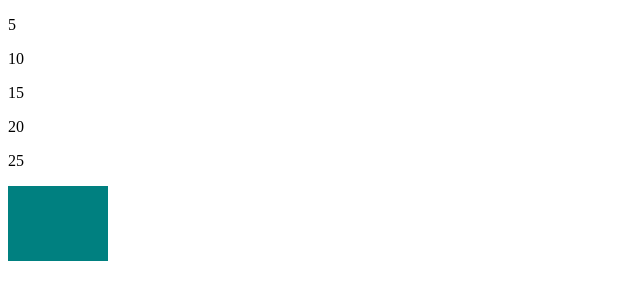
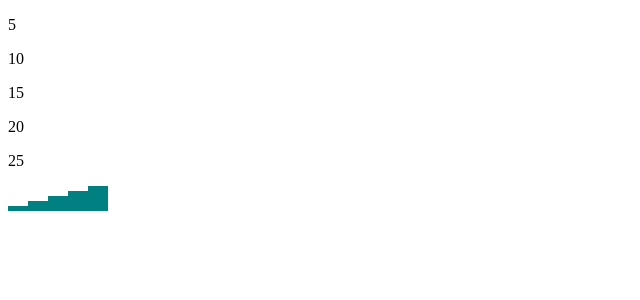
Before and after one commit to tomclose/d3_experiments, a plain HTML site: page index.html in a window 1280 px wide. Shown: the whole page, without its empty margins (0-640 px from the left). Drawn offline with Linux system fonts and the light colour scheme.

Commit message:
Made the bars different heights

```diff
--- a/index.html
+++ b/index.html
@@ -32,6 +32,7 @@
               .enter()
               .append("div")
               .attr("class", "bar")
+              .style("height", function(d) { return d + 'px'; })
 
 
         </script>
```
